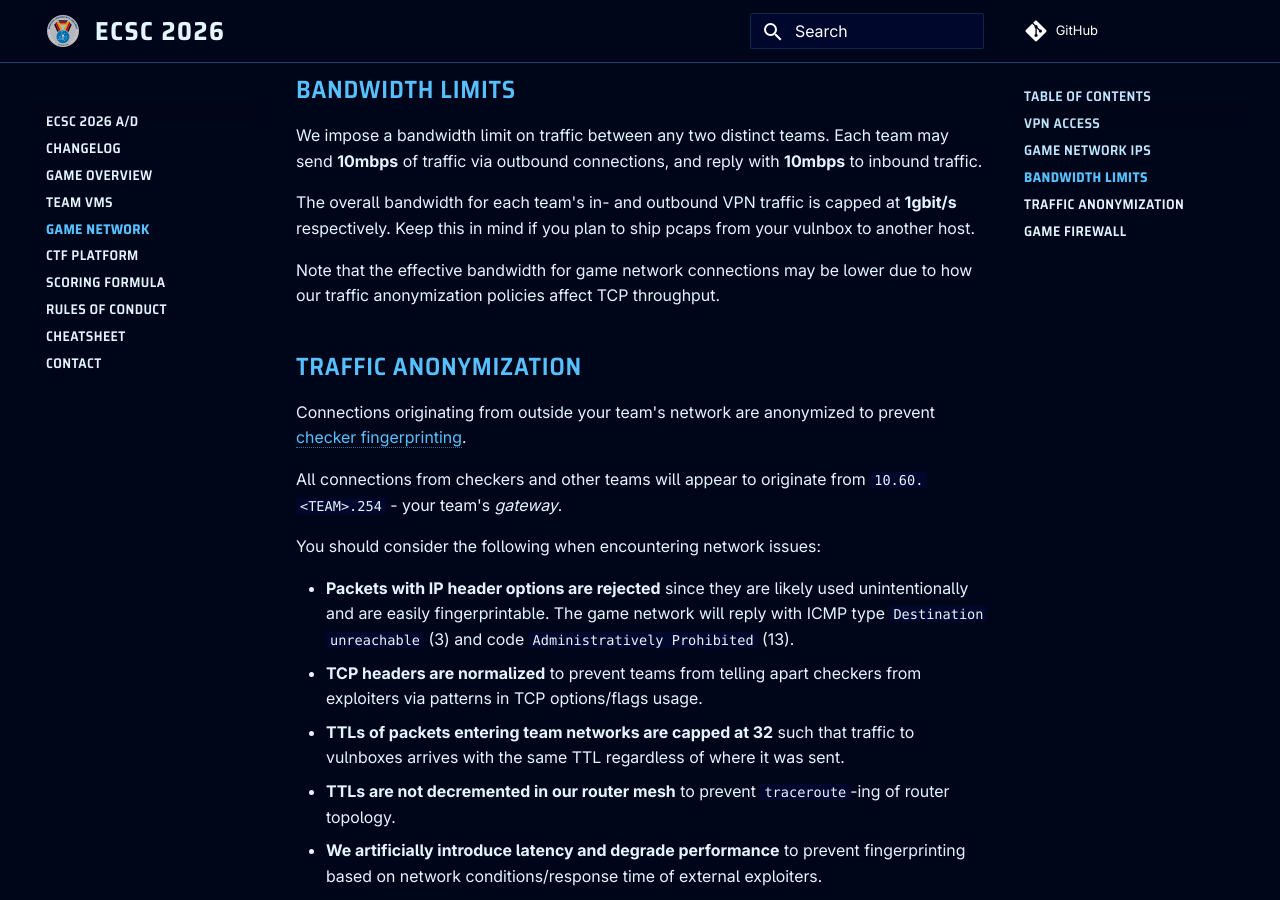
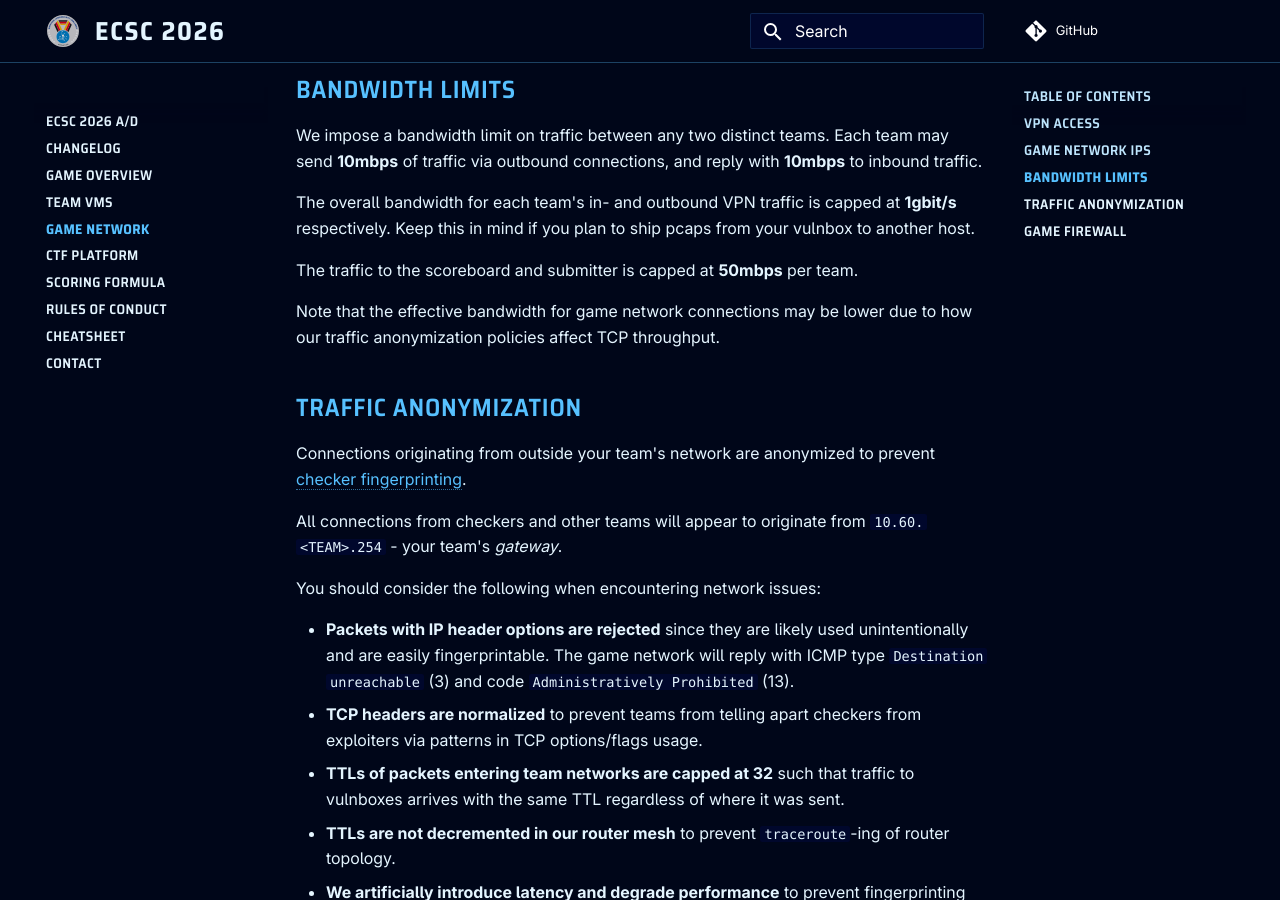
Before and after one commit to Attacking-Lab/ecsc2026-ad-wiki, an MkDocs documentation site: the page built from docs/network.md, in a window 1280 px wide and 900 px high, scrolled down 1205 px. Built offline with MkDocs 1.6.1 and Material for MkDocs 9.7.7, drawn with Linux system fonts in a browser that asks for light colours; comment, search, counter and statistics services are not loaded.

Commit message:
Add network bandwidth limit to scoreboard and submitter

```diff
--- a/docs/network.md
+++ b/docs/network.md
@@ -58,6 +58,8 @@ The overall bandwidth for each team's in- and outbound VPN traffic is capped
 at **1gbit/s** respectively. Keep this in mind if you plan to ship
 pcaps from your vulnbox to another host.
 
+The traffic to the scoreboard and submitter is capped at **50mbps** per team.
+
 Note that the effective bandwidth for game network connections
 may be lower due to how our traffic anonymization policies affect TCP throughput.
 
```
